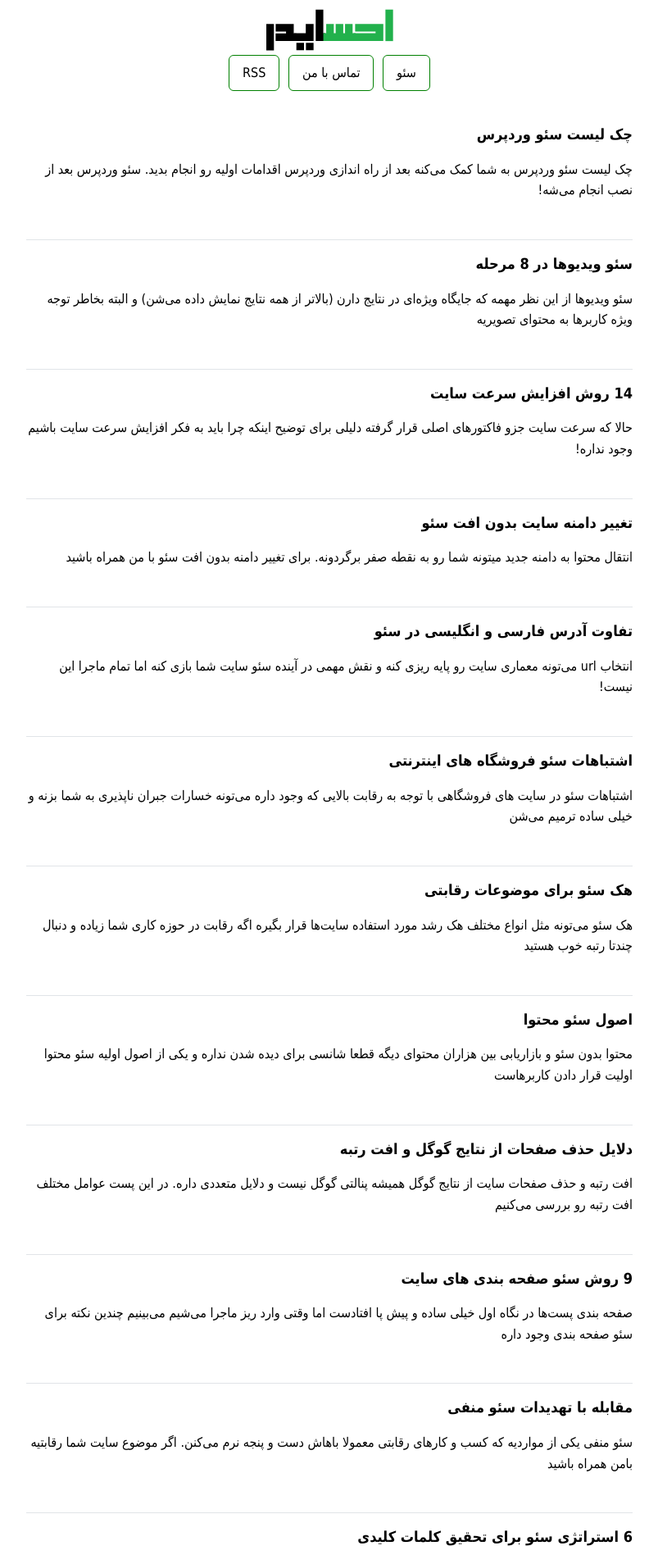
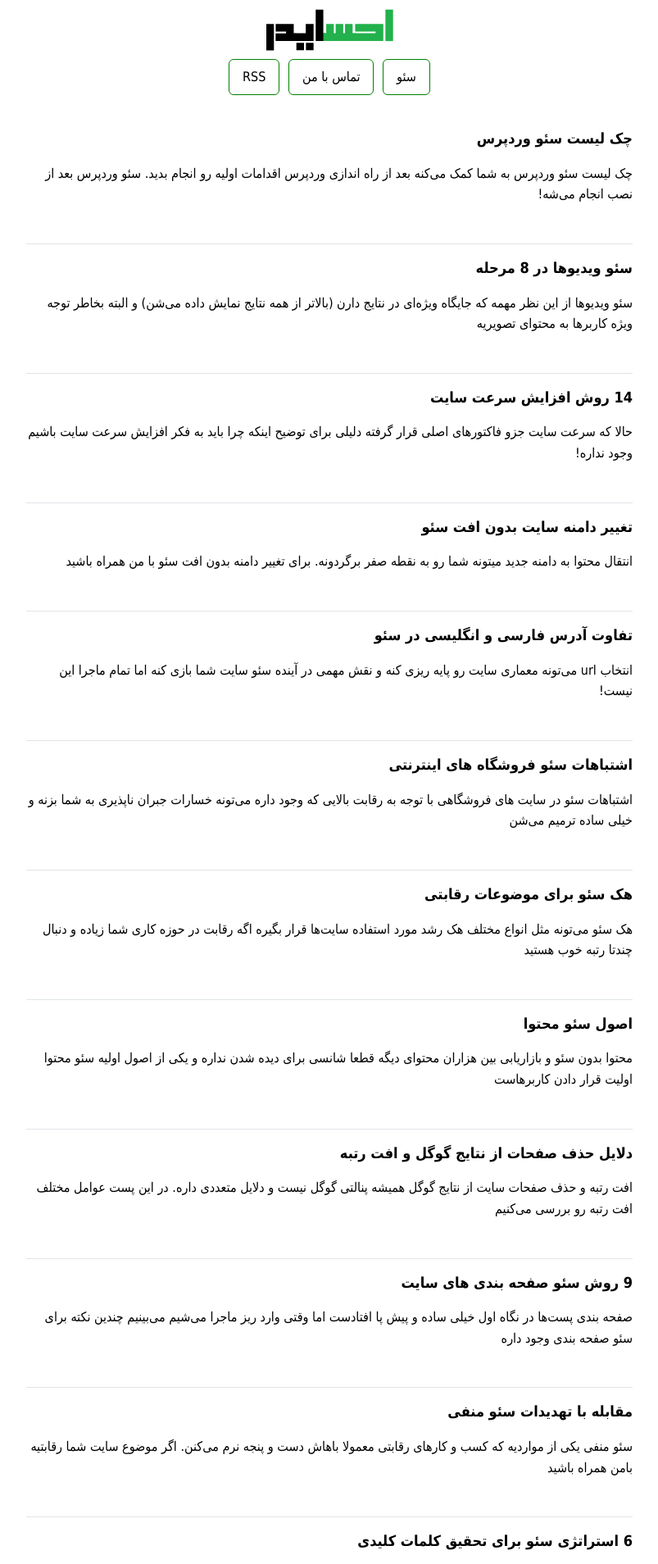
Before and after one commit to darkblog/darkblog.github.io, a Jekyll site: the page built from index.html, in a window 1280 px wide. Shown: the top 1908 px of the page at 82% size, without its empty margins (238-1041 px from the left). Built offline with Jekyll 4.4.1, drawn with Linux system fonts in a browser that asks for light colours.

Commit message:
Update index.html

```diff
--- a/_layouts/index.html
+++ b/_layouts/index.html
@@ -6,7 +6,7 @@
 <title>{% if page.title %}{{ page.title }}{% else %}{{ site.name }}{% endif %}</title>
 <meta name="description" content="{% if page.excerpt %}{{ page.excerpt | strip_html | strip_newlines | truncate: 160 }}{% else %}{{ site.description }}{% endif %}">
 <link rel="canonical" href="{{ page.url | replace:'index.html','' | prepend: site.baseurl | prepend: site.url }}">
-<style>body{font:100%/1.6 Tahoma}.container{margin:16px auto;padding:0 10px;max-width:740px}h1{font-size:small}h2{font-size:large}p{margin:15px 0}a{color:black;text-decoration:none}ul{list-style-type:square}img{max-width:100%}video{max-width:100%}svg{max-width:100%}nav{margin-top:-15px;padding-bottom:20px}.post{padding-bottom:2em;border-bottom:1px solid #e1e4e8}blockquote{margin:1.8em 0.8em;padding:0.1em 1em;font-style:italic;direction:rtl;border-left:none;border-right:4px solid green}.center{display:block;margin:auto;text-align:center}pre{direction:ltr;border:1px solid green;border-radius:6px;padding:8px;overflow-x:auto}.button{border:1px solid green;padding:8px 16px;display:inline-block;margin:3px;border-radius:6px}hr{border: 1px solid green}</style>
+<style>body{font:100%/1.6 Tahoma}.container{margin:16px auto;padding:0 10px;max-width:740px}h1{font-size:small}h2{font-size:large}p{margin:15px 0}a{color:black;text-decoration:none}ul{list-style-type:square}img{max-width:100%}video{max-width:100%}svg{max-width:100%}nav{margin-top:-10px;padding-bottom:20px}.post{padding-bottom:2em;border-bottom:1px solid #e1e4e8}blockquote{margin:1.8em 0.8em;padding:0.1em 1em;font-style:italic;direction:rtl;border-left:none;border-right:4px solid green}.center{display:block;margin:auto;text-align:center}pre{direction:ltr;border:1px solid green;border-radius:6px;padding:8px;overflow-x:auto}.button{border:1px solid green;padding:8px 16px;display:inline-block;margin:3px;border-radius:6px}hr{border: 1px solid green}</style>
 </head>
 <body>
 <header class="center">
```
